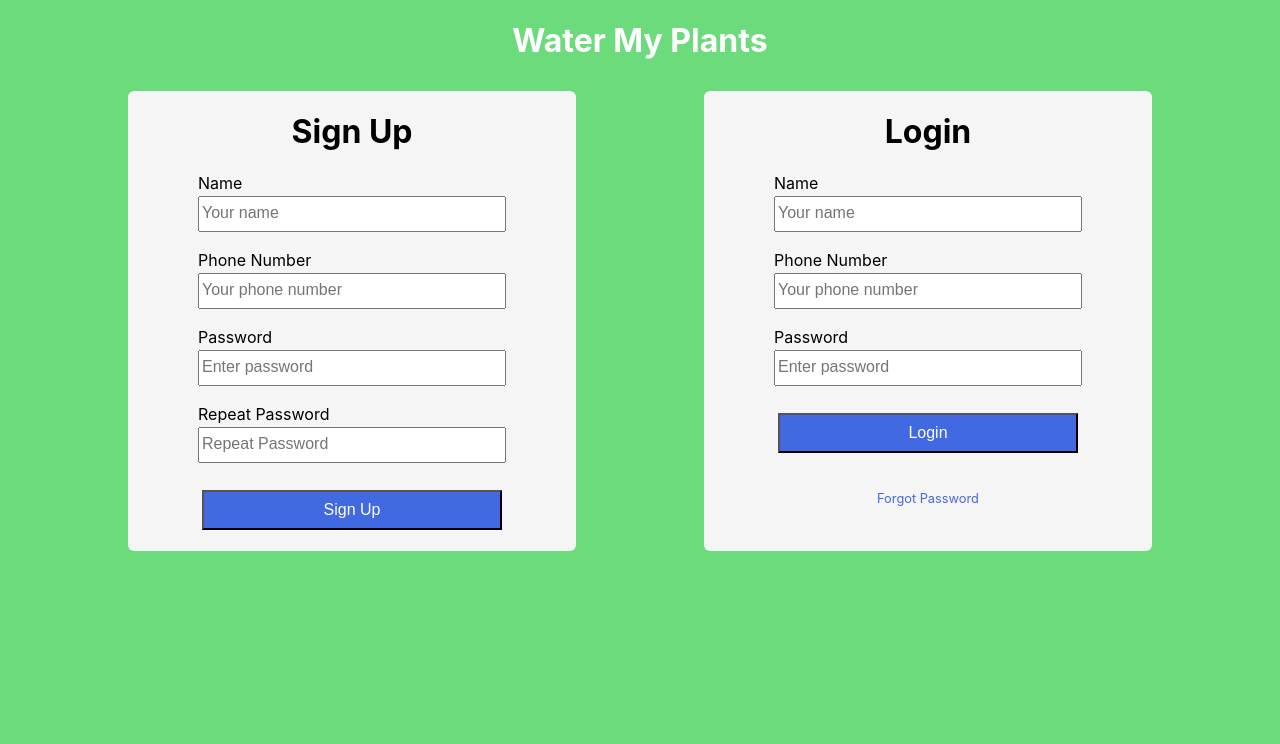
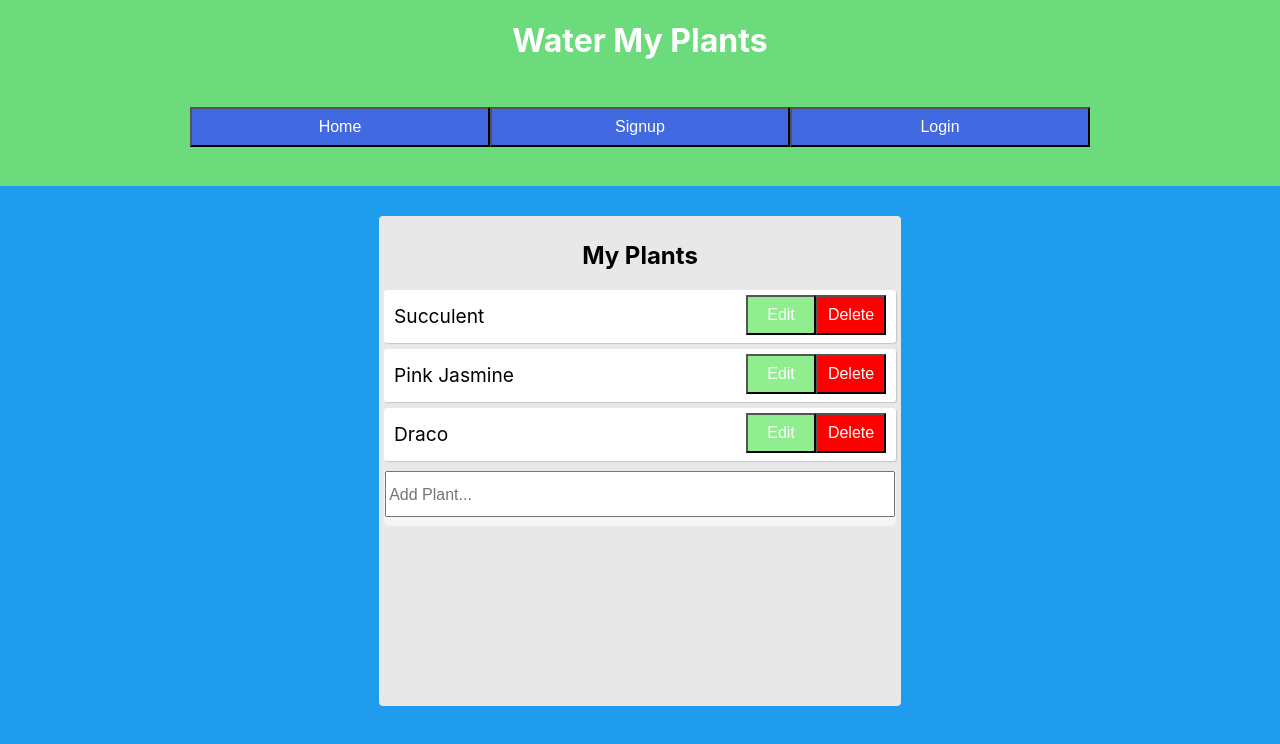
Before and after one commit to Vrndavana/Plant-Quencher, a React (Create React App) app in the folder water-plants/: page /myplants in a window 1280 px wide. Shown: the top 744 px of the page. Built offline with nearby package versions, Linux system fonts and the light colour scheme.

Commit message:
added home page

```diff
--- a/water-plants/src/App.css
+++ b/water-plants/src/App.css
@@ -165,3 +165,50 @@ h1 {
   align-items: center;
   box-sizing: border-box;
 }
+
+.createPlant {
+  background: #209cee;
+  padding: 30px;
+  height: 100vh;
+  display: flex;
+  justify-content: center;
+}
+
+
+.plantList {
+  background: #e8e8e8;
+  border-radius: 4px;
+  padding: 5px;
+  width: 40vw;
+  height: 60vh;
+}
+
+.plant {
+  background: #fff;
+  box-shadow: 1px 1px 1px rgba(0, 0, 0, 0.15);
+  padding: 3px 10px;
+  font-size: 12px;
+  margin-bottom: 6px;
+  border-radius: 3px;
+  display: flex;
+  align-items: center;
+  justify-content: space-between;
+  font-size: 1.2rem;
+}
+
+input.input {
+  width: 98%;
+  font-size: 1.2rem;
+  height: 40px;
+}
+
+.delbtn {
+  width: 70px;
+  background-color: red;
+
+}
+
+.editbtn {
+  width: 70px;
+  background-color: lightgreen;
+}
--- a/water-plants/src/App.js
+++ b/water-plants/src/App.js
@@ -3,7 +3,8 @@ import './App.css';
 import Header from "./Components/Header";
 import SignUp from "./Components/SignUp";
 import Login from "./Components/Login";
-import Profile from "./Components/Profile"
+import CreatePlant from "./Components/CreatePlant";
+import Welcome from "./Components/Welcome";
 import { Route } from "react-router-dom";
 
 
@@ -11,11 +12,10 @@ function App() {
   return (
     <div className="App">
       <Header />
-      <div className="signupLogin">
-      <SignUp />
-      <Login />
-      </div>
-
+      <Route exact path="/"><Welcome /></Route>
+      <Route path="/login"><Login /></Route>
+      <Route path="/signup"><SignUp /></Route>
+      <Route path="/myplants"><CreatePlant /></Route>
     </div>
   );
 }
--- a/water-plants/src/Components/CreatePlant.js
+++ b/water-plants/src/Components/CreatePlant.js
@@ -0,0 +1,87 @@
+import React, { useState } from "react";
+
+function Plant({ plant, index, editPlant, deletePlant }) {
+  return (
+    <div className="plant">
+      {plant.text}
+      <div className="plantButtons">
+        <button className="editbtn" onClick={() => editPlant(index)}>Edit</button>
+        <button className="delbtn" onClick={() => deletePlant(index)}>Delete</button>
+      </div>
+    </div>
+  );
+}
+
+function PlantForm({ addPlant }) {
+  const [value, setValue] = useState("");
+  const handleSubmit = e => {
+    e.preventDefault();
+    if (!value) return;
+    addPlant(value);
+    setValue("");
+  };
+  return (
+    <form onSubmit={handleSubmit}>
+      <input
+        type="text"
+        placeholder="Add Plant..."
+        className="input"
+        value={value}
+        onChange={e => setValue(e.target.value)}
+      />
+    </form>
+  );
+}
+function CreatePlant() {
+  const [plants, setPlants] = useState([
+    {
+      text: "Succulent",
+
+    },
+    {
+      text: "Pink Jasmine",
+
+    },
+    {
+      text: "Draco",
+
+    }
+  ]);
+
+  const addPlant = text => {
+    const newPlants = [...plants, { text }];
+    setPlants(newPlants);
+  };
+
+  const editPlant = text => {
+      const newPlants = [...plants, {text}];
+      setPlants(newPlants)
+  }
+
+  const deletePlant = index => {
+    const newPlants = [...plants];
+    newPlants.splice(index, 1);
+    setPlants(newPlants);
+  };
+
+
+  return (
+    <div className="createPlant">
+      <div className="plantList">
+      <h2>My Plants</h2>
+        {plants.map((plant, index) => (
+          <Plant
+            key={index}
+            index={index}
+            plant={plant}
+            editPlant={editPlant}
+            deletePlant={deletePlant}
+          />
+        ))}
+        <PlantForm addPlant={addPlant} />
+      </div>
+    </div>
+  );
+}
+
+export default CreatePlant;
--- a/water-plants/src/Components/Header.js
+++ b/water-plants/src/Components/Header.js
@@ -1,31 +1,15 @@
 import React from "react";
 import { Link } from "react-router-dom";
-import styled from "styled-components";
-
-const Nav = styled.div`
-display: flex;
-justify-content: space-evenly;
-`
-const Button = styled.button`
-border-radius: 9px;
-color: black;
-background-color: yellow;
-font-size: 20px;
-height: 40px;
-width: 150px;
-border: 4px solid green;
-`
 
 export default function Header() {
   return (
     <header className="ui centered">
       <h1 className="ui center">Water My Plants</h1>
-
-      <Nav>
-        <Link to='/'><Button>Home</Button></ Link>
-        <Link to='/signup'><Button>Sign Up</Button></Link>
-        <Link to='/profile'><Button>Profile</Button></Link>
-      </Nav>
+      <nav>
+        <button>Home</button>
+        <button>Signup</button>
+        <button>Login</button>
+      </nav>
     </header>
-  )
+  );
 }
--- /dev/null
+++ b/water-plants/src/Components/Welcome.js
@@ -0,0 +1,12 @@
+import React from "react";
+
+
+export default function WelcomePage() {
+  return (
+    <section className="welcome-page">
+      <header>
+        <h1>Welcome to water my plants!</h1>
+      </header>
+    </section>
+  );
+}
```
Also changed, not shown: water-plants/src/Components/Profile.js (deleted).
